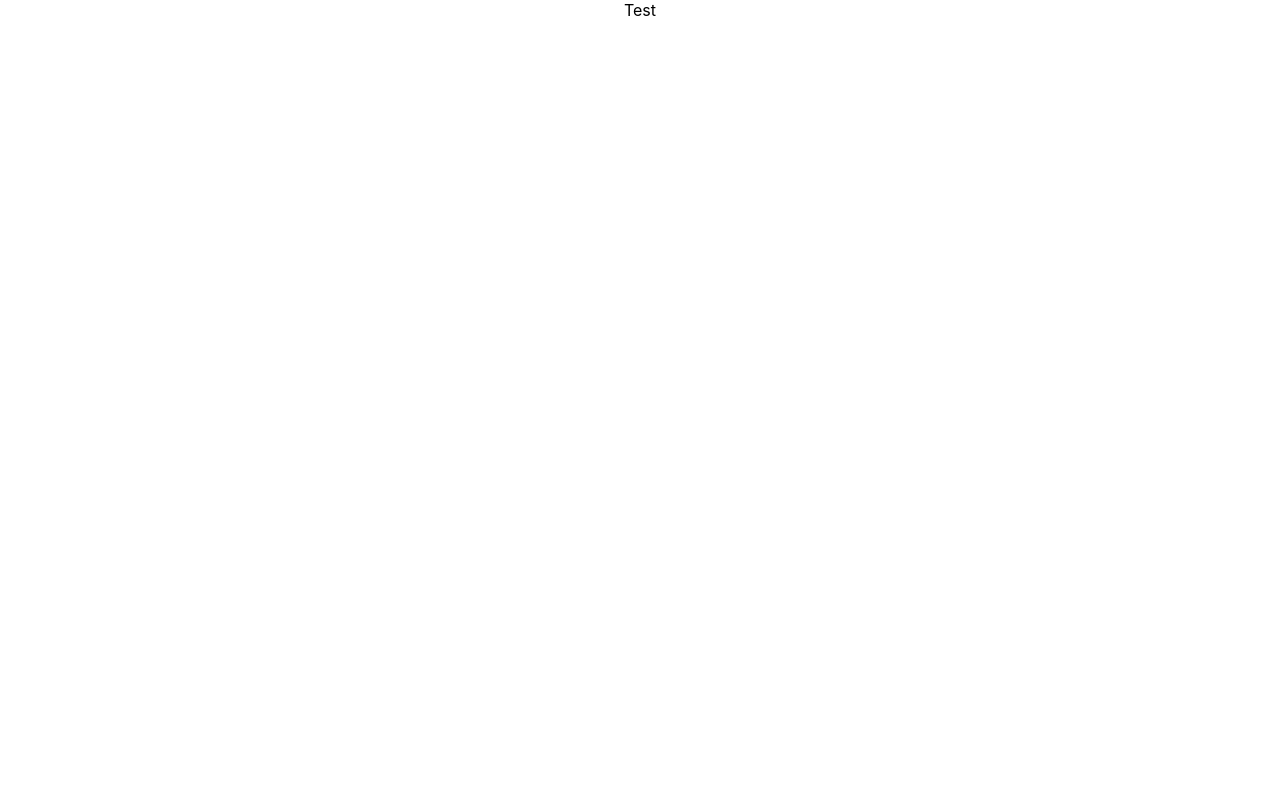
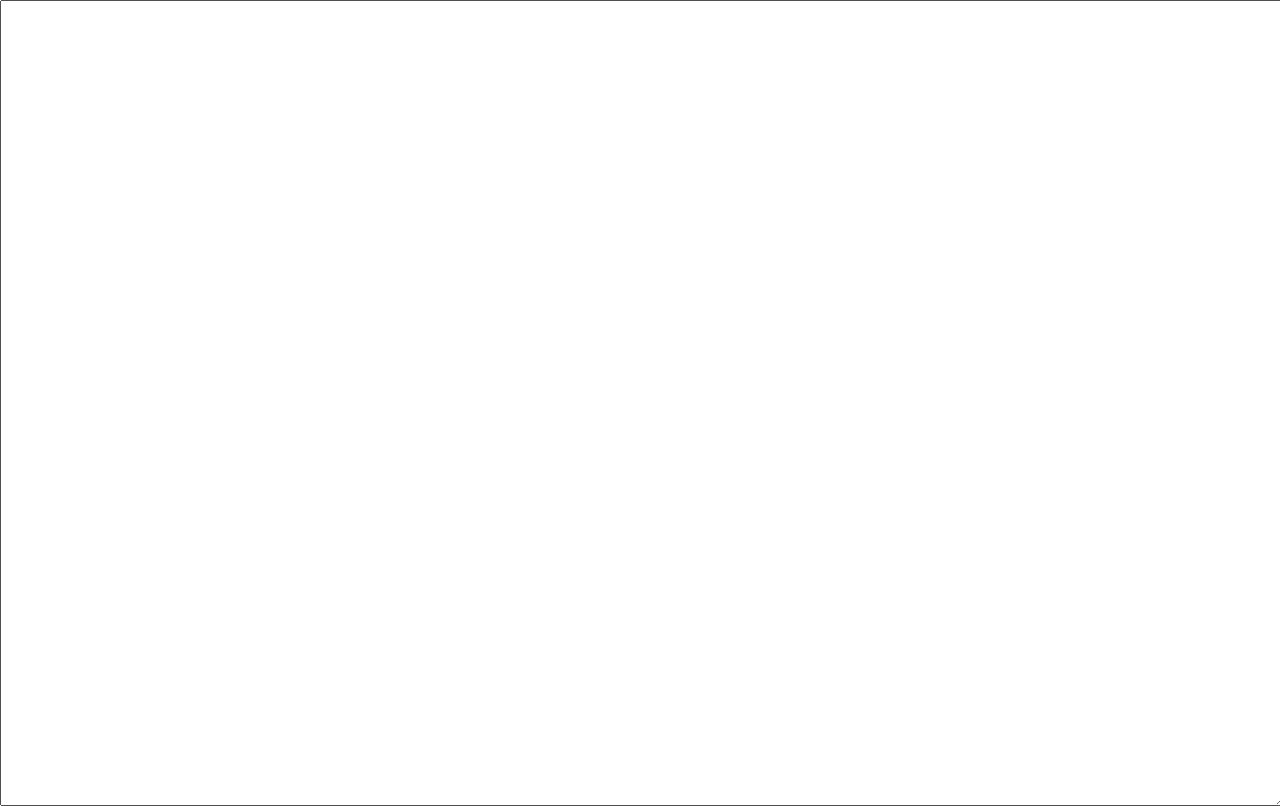
Before and after one commit to searene/Org-Typer, a React (Vite) app: page / in a window 1280 px wide. Built offline with nearby package versions, Linux system fonts and the light colour scheme.

Commit message:
add text editor

```diff
--- a/package.json
+++ b/package.json
@@ -7,7 +7,7 @@
     "dev": "vite",
     "build": "tsc && vite build",
     "preview": "vite preview",
-    "tauri": "tauri"
+    "tauri": "tauri dev"
   },
   "dependencies": {
     "@tauri-apps/api": "^1.0.0-rc.6",
--- a/src/LiveEditor.tsx
+++ b/src/LiveEditor.tsx
@@ -1,7 +1,19 @@
+import { useState } from "react"
+
 export default function LiveEditor() {
 
+  const [input, setInput] = useState("")
+
     return (
-        <div>Test</div>
+        <textarea value={input}
+               onChange={e => setInput(e.target.value)}
+               style={{
+                   width: "100%",
+                   height: "100%",
+                   position: "absolute",
+                   top: 0,
+                   left: 0,
+               }}/>
     )
 
 }
```
